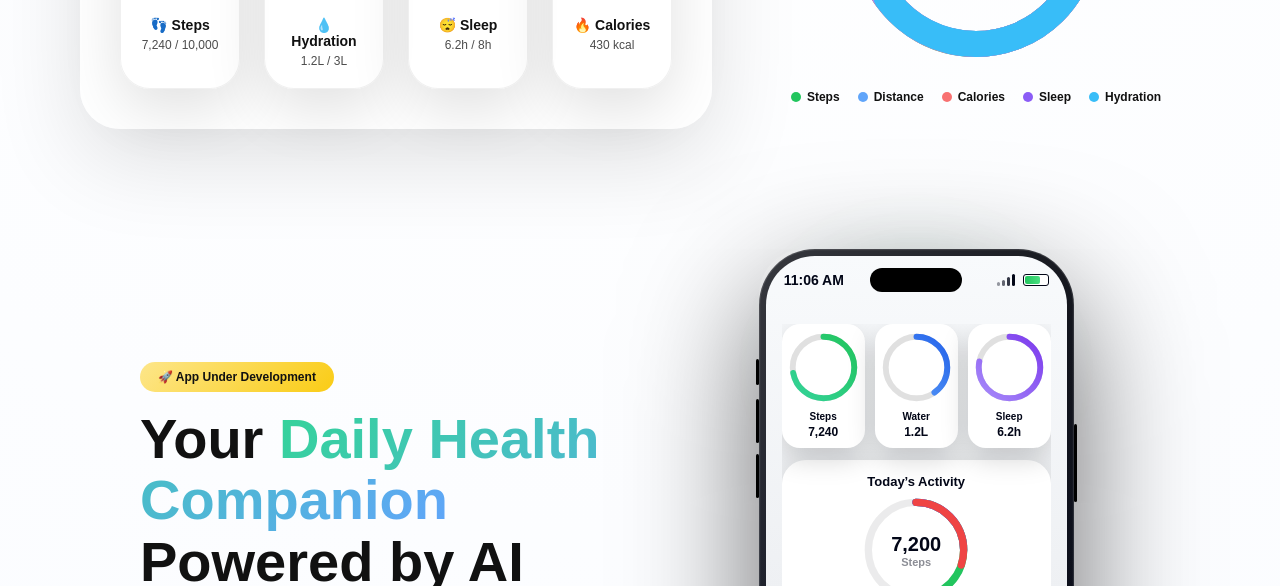
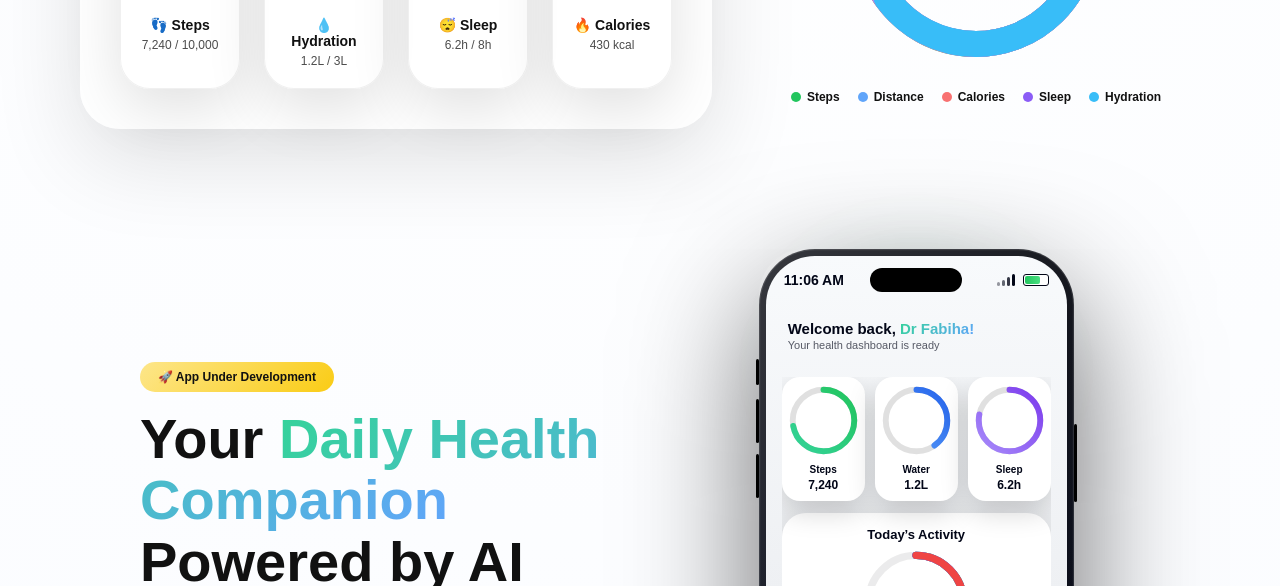
Before and after one commit to Nomaan123-cyber/Doctor, a website: page vastor-health.html in a window 1280 px wide. Shown: the part 514-1100 px from the top of the page. Drawn offline with Linux system fonts and the light colour scheme.

Commit message:
Add files via upload

```diff
--- a/vastor-health.css
+++ b/vastor-health.css
@@ -2847,6 +2847,56 @@ body.dark-mode .stay-hydrated span {
     }
 }
 
+
+/* ✅ WELCOME HEADER */
+.iphone-welcome {
+    text-align: left;
+    padding: 6px 6px 2px;
+}
+
+.iphone-welcome h3 {
+    font-size: 15px;
+    font-weight: 900;
+    color: #020617;           /* Light mode */
+    margin: 0;
+}
+
+.iphone-welcome h3 span {
+    background: linear-gradient(135deg,#34d399,#60a5fa);
+    -webkit-background-clip: text;
+    color: transparent;
+}
+
+.iphone-welcome p {
+    font-size: 11px;
+    opacity: 0.65;
+    margin-top: 2px;
+}
+
+/* ✅ DARK MODE FIX */
+.dark-mode .iphone-welcome h3 {
+    color: white;
+}
+
+.dark-mode .iphone-welcome p {
+    color: #cbd5f5;
+}
+.iphone-welcome {
+    animation: fadeWelcome 0.8s ease both;
+}
+
+@keyframes fadeWelcome {
+    from {
+        opacity: 0;
+        transform: translateY(6px);
+    }
+    to {
+        opacity: 1;
+        transform: translateY(0);
+    }
+}
+
+
 /* ===============================
 ✅ MOBILE + TABLET OVERVIEW FIX
 =============================== */
--- a/vastor-health.html
+++ b/vastor-health.html
@@ -182,6 +182,9 @@
                     <!-- ✅ PERFECT iOS STATUS BAR -->
                     <div class="ios-status-bar">
 
+
+
+
                         <!-- ✅ TIME (LEFT SIDE – BETWEEN EDGE & ISLAND) -->
                         <div class="ios-left">
                             <span id="iphoneTime">08:47</span>
@@ -204,6 +207,11 @@
                             </div>
 
                         </div>
+                    </div>
+                    <!-- ✅ WELCOME HEADER -->
+                    <div class="iphone-welcome">
+                        <h3>Welcome back, <span>Dr Fabiha!</span></h3>
+                        <p>Your health dashboard is ready</p>
                     </div>
 
                     <!-- ✅ YOUR APP CONTENT CONTINUES BELOW HERE -->
```
